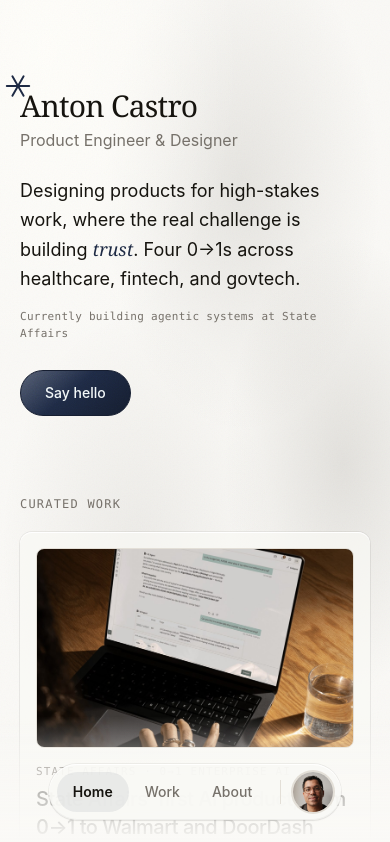
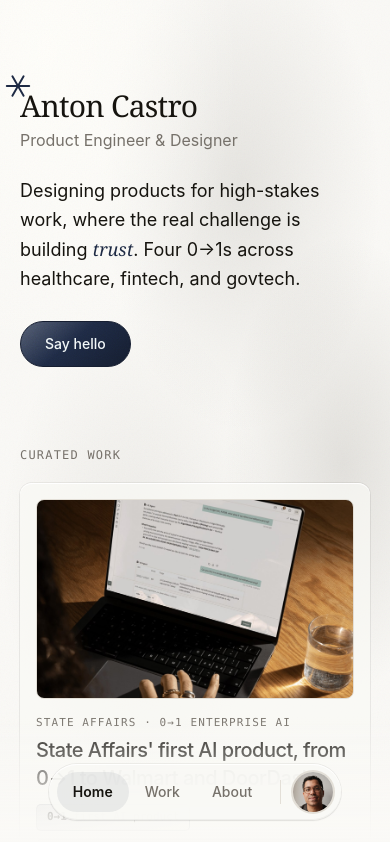
Before and after one commit to acaspx/portfolio-chops, a Next.js app: page / in a window 390 px wide. Shown: the top 842 px of the page. Built offline with nearby package versions, Linux system fonts and the light colour scheme.

Commit message:
Hero: drop the current-role status line

```diff
--- a/components/HeroLede.tsx
+++ b/components/HeroLede.tsx
@@ -3,39 +3,31 @@
 import { motion, useReducedMotion } from "motion/react";
 
 /**
- * The hero lede in two tiers, each revealing as a single unit: the header block
- * and the mono status line blur in with a small upward drift, the status line
- * staggered just behind. One blur clearing per tier reads calmer, smoother, and
- * far lighter than a per-word cascade. Shared by desktop and mobile.
+ * The hero lede, revealing as a single unit: it blurs in with a small upward
+ * drift. One blur clearing reads calmer and far lighter than a per-word
+ * cascade. Shared by desktop and mobile.
  */
 
 const EASE = [0.22, 1, 0.36, 1] as const;
 
 export default function HeroLede({
   leadClassName = "mt-10 max-w-lg text-lg sm:text-xl leading-relaxed text-balance",
-  statusClassName = "mt-5 font-mono text-xs sm:text-sm tracking-wide text-muted",
 }: {
   leadClassName?: string;
-  statusClassName?: string;
 }) {
   const reduce = useReducedMotion();
-  const rise = (delay: number) => ({
-    initial: reduce ? false : ({ opacity: 0, y: 12, filter: "blur(8px)" } as const),
-    animate: { opacity: 1, y: 0, filter: "blur(0px)" },
-    transition: { duration: 0.7, delay, ease: EASE },
-    style: { willChange: "filter, transform" },
-  });
 
   return (
-    <>
-      <motion.p {...rise(0.1)} className={leadClassName}>
-        Designing products for high-stakes work, where the real challenge
-        is building <em className="font-serif italic text-accent">trust</em>. Four
-        0→1s across healthcare, fintech, and govtech.
-      </motion.p>
-      <motion.p {...rise(0.3)} className={statusClassName}>
-        Currently building agentic systems at State Affairs
-      </motion.p>
-    </>
+    <motion.p
+      initial={reduce ? false : { opacity: 0, y: 12, filter: "blur(8px)" }}
+      animate={{ opacity: 1, y: 0, filter: "blur(0px)" }}
+      transition={{ duration: 0.7, delay: 0.1, ease: EASE }}
+      style={{ willChange: "filter, transform" }}
+      className={leadClassName}
+    >
+      Designing products for high-stakes work, where the real challenge is
+      building <em className="font-serif italic text-accent">trust</em>. Four
+      0→1s across healthcare, fintech, and govtech.
+    </motion.p>
   );
 }
--- a/components/MobileHome.tsx
+++ b/components/MobileHome.tsx
@@ -88,10 +88,7 @@ export default function MobileHome() {
           </h1>
         </div>
         <p className="mt-1 text-muted">Product Engineer & Designer</p>
-        <HeroLede
-          leadClassName="mt-6 text-lg leading-relaxed text-balance"
-          statusClassName="mt-4 font-mono text-[11px] tracking-wide text-muted"
-        />
+        <HeroLede leadClassName="mt-6 text-lg leading-relaxed text-balance" />
         <div className="mt-7 flex flex-wrap gap-3">
           <a
             href="mailto:ac.design.px@gmail.com"
```
Also changed, not shown: 1 other file (tests, documents, lock files or other folders).
